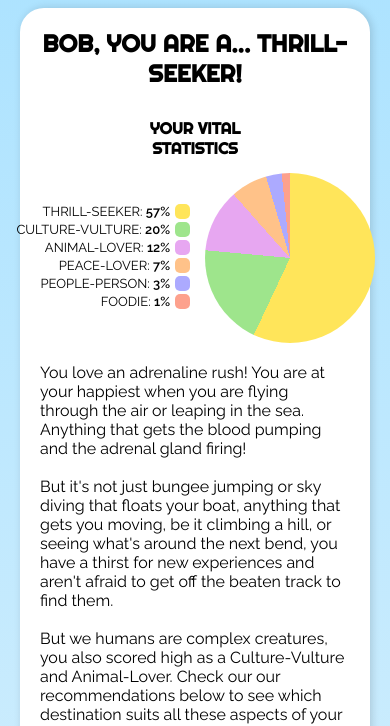
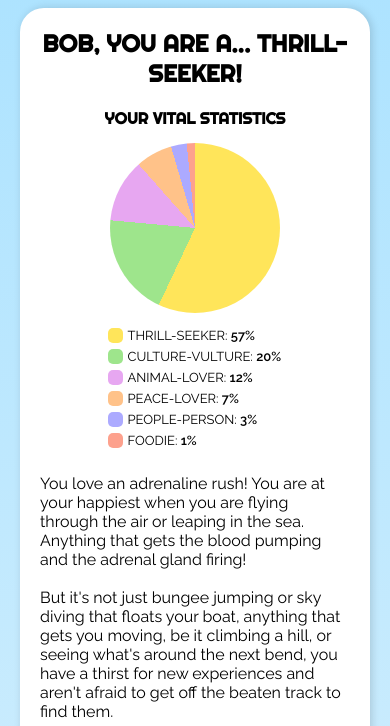
Before and after one commit to emmahewson/mp2_travel_quiz, a plain HTML site: page index.html in a window 390 px wide. Shown: the part 101-827 px from the top of the page. Drawn offline with Linux system fonts and the light colour scheme.

Commit message:
add personality stats responsiveness

```diff
--- a/assets/css/style.css
+++ b/assets/css/style.css
@@ -309,6 +309,10 @@ button {
     justify-content: center;
     align-items: center;
     column-gap: 15px;
+
+    flex-wrap: wrap;
+    row-gap: 15px;
+
 }
 
 #personality-stats-div h3 {
@@ -317,8 +321,8 @@ button {
 
 .stat-key-div {
     display: flex;
-    justify-content: end;
-    margin-bottom: 3px;
+    justify-content: start;
+    margin-bottom: 6px;
     text-transform: uppercase;
     min-width: 175px;
 }
@@ -336,7 +340,7 @@ button {
     width: 15px;
     height: 15px;
     border-radius: 5px;
-    margin-left: 5px;
+    margin-right: 5px;
     aspect-ratio: 1;
 }
 
@@ -365,8 +369,7 @@ button {
 }
 
 #pie-chart {
-    background-image: conic-gradient(
-            #FFE55A 0deg,#FFE55A 205.2deg,
+    background-image: conic-gradient(#FFE55A 0deg, #FFE55A 205.2deg,
             #9EE58C 205.2deg, #9EE58C 275.2deg,
             #E7A7F1 275.2deg, #E7A7F1 318.4deg,
             #FFC289 318.4deg, #FFC289 343.6deg,
@@ -494,6 +497,10 @@ button {
         order: 2;
     }
 
+    #personality-stats-div {
+        width: 100%;
+    }
+
     #personality-heading {
         margin-bottom: 20px;
     }
@@ -613,13 +620,7 @@ button {
         margin-top: 30px;
     }
 
-    #personality-heading {
-        margin-bottom: 30px;
-    }
 
-    #personality-stats-div {
-        margin-top: 0;
-    }
 
     #country-info-div {
         padding: 30px 20px;
@@ -657,11 +658,14 @@ button {
     }
 }
 
-/* Footer sizing on smallest devices */
+/* Smallest devices */
 @media (max-width: 450px) {
     #cloud-div {
         height: 250px;
     }
+
+
+
 
 }
 
--- a/index.html
+++ b/index.html
@@ -80,39 +80,39 @@
                     <div id="personality-stats-div">
                         <h3 class="text-centre">YOUR VITAL STATISTICS</h3>
                         <div id="stats-key-chart-div">
+                            <div id="pie-chart"></div>
                             <div id="pie-numbers">
                                 <div class="stat-key-div" id="stat-key-div-1">
+                                    <div class="stat-key" id="stat-key-1"></div>
                                     <p><span id="stat-type-1">Thrill-Seeker: </span><span class="stat-percent"
                                             id="stat-percent-1">57%</span></p>
-                                    <div class="stat-key" id="stat-key-1"></div>
                                 </div>
                                 <div class="stat-key-div" id="stat-key-div-2">
+                                    <div class="stat-key" id="stat-key-2"></div>
                                     <p><span id="stat-type-2">Culture-Vulture: </span><span class="stat-percent"
                                             id="stat-percent-2">20%</span></p>
-                                    <div class="stat-key" id="stat-key-2"></div>
                                 </div>
                                 <div class="stat-key-div" id="stat-key-div-3">
+                                    <div class="stat-key" id="stat-key-3"></div>
                                     <p><span id="stat-type-3">Animal-Lover: </span><span class="stat-percent"
                                             id="stat-percent-3">12%</span></p>
-                                    <div class="stat-key" id="stat-key-3"></div>
                                 </div>
                                 <div class="stat-key-div" id="stat-key-div-4">
+                                    <div class="stat-key" id="stat-key-4"></div>
                                     <p><span id="stat-type-4">Peace-Lover: </span><span class="stat-percent"
                                             id="stat-percent-4">7%</span></p>
-                                    <div class="stat-key" id="stat-key-4"></div>
                                 </div>
                                 <div class="stat-key-div" id="stat-key-div-5">
+                                    <div class="stat-key" id="stat-key-5"></div>
                                     <p><span id="stat-type-5">People-Person: </span><span class="stat-percent"
                                             id="stat-percent-5">3%</span></p>
-                                    <div class="stat-key" id="stat-key-5"></div>
                                 </div>
                                 <div class="stat-key-div" id="stat-key-div-6">
+                                    <div class="stat-key" id="stat-key-6"></div>
                                     <p><span id="stat-type-6">Foodie: </span><span class="stat-percent"
                                             id="stat-percent-6">1%</span></p>
-                                    <div class="stat-key" id="stat-key-6"></div>
                                 </div>
                             </div>
-                            <div id="pie-chart"></div>
                         </div>
                     </div>
                 </div>
```
